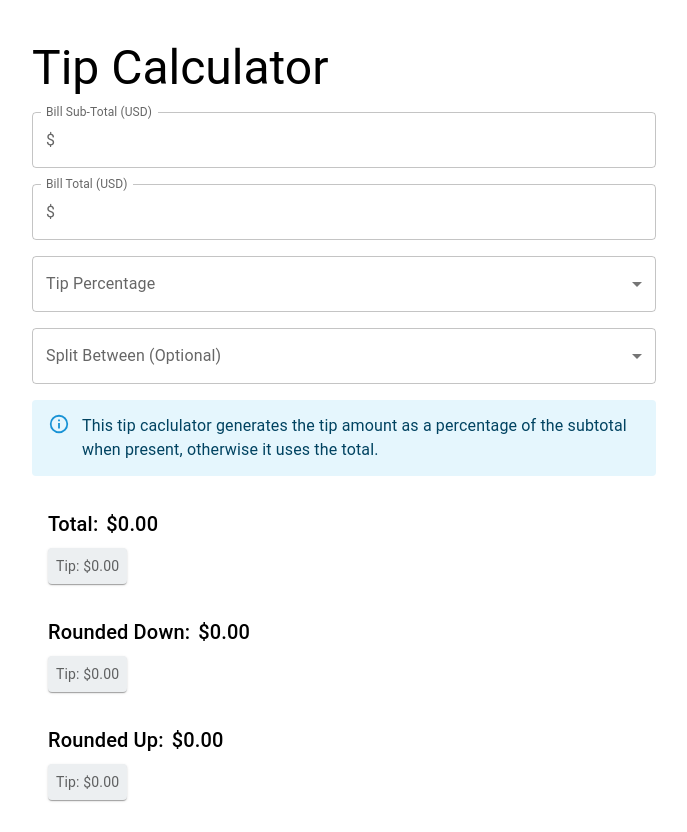
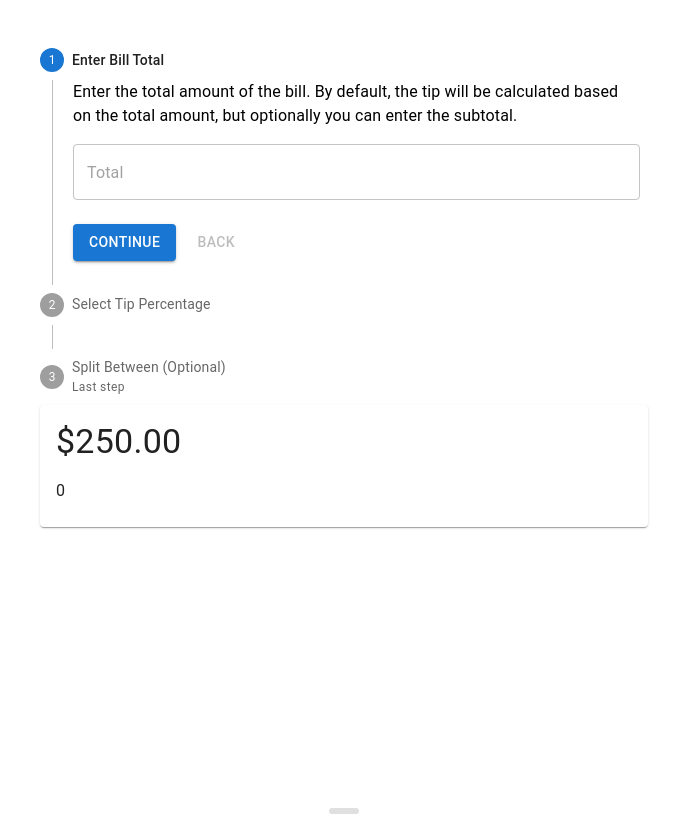
Before and after one commit to dajomareyes/personal-website, a React (Vite) app: page /tips in a window 1280 px wide. Shown: the whole page, without its empty margins (296-983 px from the left). After the commit the page ends 800 px from the top, so only its background shows below. Built offline with nearby package versions, Linux system fonts and the light colour scheme.

Commit message:
refactor tip calculator

```diff
--- a/package.json
+++ b/package.json
@@ -13,8 +13,8 @@
   "dependencies": {
     "@emotion/react": "^11.11.4",
     "@emotion/styled": "^11.11.0",
-    "@mui/material": "^5.15.11",
-    "@mui/system": "^5.15.11",
+    "@mui/material": "^6.1.8",
+    "@mui/system": "^6.1.8",
     "eslint-plugin-prettier": "^5.1.3",
     "react": "^18.2.0",
     "react-dom": "^18.2.0",
--- a/src/pages/Home.tsx
+++ b/src/pages/Home.tsx
@@ -1,6 +1,6 @@
 import { Avatar, Chip, Stack, Typography } from "@mui/material";
 import { styled } from "@mui/system";
-import Grid from "@mui/system/Unstable_Grid";
+import Grid from "@mui/material/Grid2";
 import avatarImage from "../assets/avatar-david.jpeg";
 
 const StyledDiv = styled("div")(() => ({
--- a/src/pages/TipCalculatorRoute.tsx
+++ b/src/pages/TipCalculatorRoute.tsx
@@ -1,16 +1,30 @@
-import { Alert, CardContent, Paper, Stack, styled } from "@mui/material";
+import {
+  Box,
+  Button,
+  Card,
+  CardContent,
+  FilledInput,
+  FormControl,
+  Input,
+  InputLabel,
+  MenuItem,
+  OutlinedInput,
+  Paper,
+  Select,
+  Stack,
+  Step,
+  StepContent,
+  StepLabel,
+  Stepper,
+  styled,
+  SwipeableDrawer,
+} from "@mui/material";
 import Divider from "@mui/material/Divider";
-import FormControl from "@mui/material/FormControl";
-import InputAdornment from "@mui/material/InputAdornment";
-import InputLabel from "@mui/material/InputLabel";
-import MenuItem from "@mui/material/MenuItem";
-import Select from "@mui/material/Select";
-import TextField from "@mui/material/TextField";
 import Typography from "@mui/material/Typography";
-import Grid from "@mui/system/Unstable_Grid";
+import Grid from "@mui/material/Grid2";
 import { useMemo, useState } from "react";
 
-const percentages = [10, 12, 15, 18, 20, 22, 25];
+const tipValues = [12, 15, 18, 20, 22];
 const numberOfPeople = [2, 3, 4, 5, 6, 7, 8, 9, 10];
 
 type SummaryProps = {
@@ -28,39 +42,54 @@ const Item = styled(Paper)(({ theme }) => ({
   color: theme.palette.text.secondary,
 }));
 
-const Summary = (props: SummaryProps) => {
-  return (
-    <>
-      <CardContent>
-        <Stack spacing={1}>
-          <Stack direction="row" spacing={1}>
-            <Typography variant="h6">{props.label}:</Typography>
-            <Typography variant="h6">${props.total.toFixed(2)}</Typography>
-          </Stack>
-          <Stack
-            spacing={1}
-            direction="row"
-            divider={<Divider orientation="vertical" flexItem />}
-          >
-            <Item>Tip: ${props.tip.toFixed(2)}</Item>
-            {props.splitBetween > 1 ? (
-              <Item>
-                Amount Per Person: $
-                {(props.total / +props.splitBetween).toFixed(2)}
-              </Item>
-            ) : null}
-          </Stack>
-        </Stack>
-      </CardContent>
-    </>
-  );
-};
+const Puller = styled("div")(({ theme }) => ({
+  width: 30,
+  height: 6,
+  backgroundColor: theme.palette.grey[300],
+  borderRadius: 3,
+  position: "absolute",
+  marginBottom: 10,
+  top: 8,
+  left: "calc(50% - 15px)",
+  ...theme.applyStyles("dark", {
+    backgroundColor: theme.palette.grey[900],
+  }),
+}));
+
+const StyledBox = styled("div")(({ theme }) => ({
+  backgroundColor: "#fff",
+  ...theme.applyStyles("dark", {
+    backgroundColor: theme.palette.grey[800],
+  }),
+}));
+
+const steps = [
+  {
+    label: "Enter Bill Total",
+    name: "total",
+    description:
+      "Enter the total amount of the bill. By default, the tip will be calculated based on the total amount, but optionally you can enter the subtotal.",
+  },
+  {
+    label: "Select Tip Percentage",
+    name: "percentage",
+    description: "Select the tip percentage you would like to calculate.",
+  },
+  {
+    label: "Split Between (Optional)",
+    name: "split",
+    description:
+      "Enter the number of people you would like to split the bill between. Default is 1.",
+  },
+];
 
 const TipCalculatorRoute = () => {
-  const [percentage, setPercentage] = useState("");
+  const [percentage, setPercentage] = useState(0);
   const [subTotal, setSubTotal] = useState("");
-  const [splitBetween, setSplitBetween] = useState(0);
+  const [splitBetween, setSplitBetween] = useState("");
+  const [drawerOpen, setDrawerIsOpen] = useState(false);
   const [total, setTotal] = useState("");
+  const [activeStep, setActiveStep] = useState(0);
 
   const calculateTip = useMemo(() => {
     const percent = +percentage / 100;
@@ -79,116 +108,144 @@ const TipCalculatorRoute = () => {
     };
   }, [subTotal, total, percentage]);
 
+  const handleNext = () => {
+    setActiveStep((prevActiveStep) => prevActiveStep + 1);
+  };
+
+  const handleBack = () => {
+    setActiveStep((prevActiveStep) => prevActiveStep - 1);
+  };
+
+  const handleReset = () => {
+    setActiveStep(0);
+  };
+
+  const toggleDrawer = () => {
+    setDrawerIsOpen(!drawerOpen);
+  };
+
   return (
-    <Grid
-      mt={"4vh"}
-      container
-      justifyContent={"center"}
-      alignItems={"center"}
-      spacing={2}
-      direction="column"
+    <>
+      <SwipeableDrawer
+        anchor={"bottom"}
+        open={drawerOpen}
+        onClose={toggleDrawer}
+        onOpen={toggleDrawer}
+        swipeAreaWidth={56}
+        disableSwipeToOpen={false}
       >
-      <Grid xs={12} sm={6}>
-        <Typography variant={"h3"}>Tip Calculator</Typography>
-      </Grid>
-      <Grid xs={12} sm={6}>
-        <TextField
-          fullWidth
-          type="number"
-          label="Bill Sub-Total (USD)"
-          value={subTotal}
-          onChange={(e) => setSubTotal(e.target.value)}
-          InputProps={{
-            inputProps: {
-              inputMode: "decimal",
-            },
-            startAdornment: <InputAdornment position="start">$</InputAdornment>,
-          }}
-        />
-      </Grid>
-      <Grid xs={12} sm={6}>
-        <TextField
-          fullWidth
-          label="Bill Total (USD)"
-          type="number"
-          value={total}
-          onChange={(e) => setTotal(e.target.value)}
-          InputProps={{
-            inputProps: {
-              inputMode: "decimal",
-            },
-            startAdornment: <InputAdornment position="start">$</InputAdornment>,
-          }}
-        />
-      </Grid>
-      <Grid xs={12} sm={6}>
-        <FormControl fullWidth>
-          <InputLabel id="percetange-drop-down-label">
-            Tip Percentage
-          </InputLabel>
-          <Select
-            value={percentage}
-            label="Tip Percentage"
-            onChange={(event) => {
-              setPercentage(event.target?.value);
+        <StyledBox
+          sx={{
+            position: "absolute",
+            borderTopLeftRadius: 8,
+            borderTopRightRadius: 8,
+            visibility: "visible",
+            right: 0,
+            left: 0,
           }}
         >
-            {percentages.map((percent) => (
-              <MenuItem value={percent}>{percent}%</MenuItem>
-            ))}
-          </Select>
-        </FormControl>
-      </Grid>
-      <Grid xs={12} sm={6}>
-        <FormControl fullWidth>
-          <InputLabel id="percetange-drop-down-label">
-            Split Between (Optional)
-          </InputLabel>
-          <Select
-            value={splitBetween > 1 ? splitBetween : undefined}
-            label="Split Between (Optional)"
-            onChange={(event) => {
-              setSplitBetween(+event.target.value);
+          <Puller />
+        </StyledBox>
+        <Stack spacing={2} margin={2} marginTop={4}>
+          {tipValues.map((value) => (
+            <Button
+              key={value}
+              variant={"outlined"}
+              onClick={() => {
+                setPercentage(value);
+                toggleDrawer();
+                handleNext();
               }}
             >
-            <MenuItem value={1}>Do not split</MenuItem>
-            {numberOfPeople.map((people) => (
-              <MenuItem value={people}>{people}</MenuItem>
+              {value}%
+            </Button>
           ))}
-          </Select>
-        </FormControl>
-      </Grid>
-      <Grid xs={12} sm={6}>
-        <Alert severity="info">
-          <Typography variant={"body1"}>
-            This tip caclulator generates the tip amount as a percentage of the
-            subtotal when present, otherwise it uses the total.
+        </Stack>
+      </SwipeableDrawer>
+      <Grid container spacing={2} justifyContent="center" margin={2}>
+        <Grid size={{ xs: 12, sm: 6 }} marginTop={3}>
+          <Stepper activeStep={activeStep} orientation="vertical">
+            {steps.map((step, index) => (
+              <Step key={step.label}>
+                <StepLabel
+                  optional={
+                    index === steps.length - 1 ? (
+                      <Typography variant="caption">Last step</Typography>
+                    ) : null
+                  }
+                >
+                  {step.label}
+                </StepLabel>
+                <StepContent>
+                  <Stack spacing={2}>
+                    <Typography>{step.description}</Typography>
+                    {step.name === "total" && (
+                      <OutlinedInput
+                        type="number"
+                        placeholder="Total"
+                        value={total}
+                        inputMode="decimal"
+                        onChange={(e) => setTotal(e.target.value)}
+                      />
+                    )}
+                    {step.name === "split" && (
+                      <OutlinedInput
+                        type="number"
+                        placeholder="Split Between"
+                        value={splitBetween}
+                        inputMode="numeric"
+                        onChange={(e) => setSplitBetween(e.target.value)}
+                      />
+                    )}
+                    <Box sx={{ mb: 2 }}>
+                      <Button
+                        variant="contained"
+                        onClick={
+                          step.name === "percentage" ? toggleDrawer : handleNext
+                        }
+                        sx={{ mt: 1, mr: 1 }}
+                      >
+                        {index === steps.length - 1 ? "Finish" : "Continue"}
+                      </Button>
+                      <Button
+                        disabled={index === 0}
+                        onClick={handleBack}
+                        sx={{ mt: 1, mr: 1 }}
+                      >
+                        Back
+                      </Button>
+                    </Box>
+                  </Stack>
+                </StepContent>
+              </Step>
+            ))}
+          </Stepper>
+          {activeStep === steps.length && (
+            <Paper square elevation={0} sx={{ p: 3 }}>
+              <Typography>
+                All steps completed - you&apos;re finished
               </Typography>
-        </Alert>
-      </Grid>
-      <Grid xs={12} sm={6}>
-        <Typography variant={"body1"}>
-          <Summary
-            tip={calculateTip.rawTipAmount}
-            total={calculateTip.rawtotalAmount}
-            splitBetween={splitBetween}
-            label="Total"
-          />
-          <Summary
-            tip={calculateTip.tipAmountRoundDown}
-            total={calculateTip.totalRoundedDown}
-            splitBetween={splitBetween}
-            label="Rounded Down"
-          />
-          <Summary
-            tip={calculateTip.tipAmountRoundUp}
-            total={calculateTip.totalRoundedUp}
-            splitBetween={splitBetween}
-            label="Rounded Up"
-          />
+              <Button onClick={handleReset} sx={{ mt: 1, mr: 1 }}>
+                Reset
+              </Button>
+            </Paper>
+          )}
+
+          <Card>
+            <CardContent>
+              <Stack spacing={2} alignContent="left">
+
+                  <Typography variant="h4">$250.00</Typography>
+                  <Typography variant="body1">
+                    {calculateTip.tipAmountRoundDown}
                   </Typography>
+              </Stack>
+
+            </CardContent>
+          </Card>
         </Grid>
       </Grid>
+    </>
   );
 };
 
```
Also changed, not shown: 1 other file (tests, documents, lock files or other folders). Lines whose indentation alone changed are shown as unchanged.
